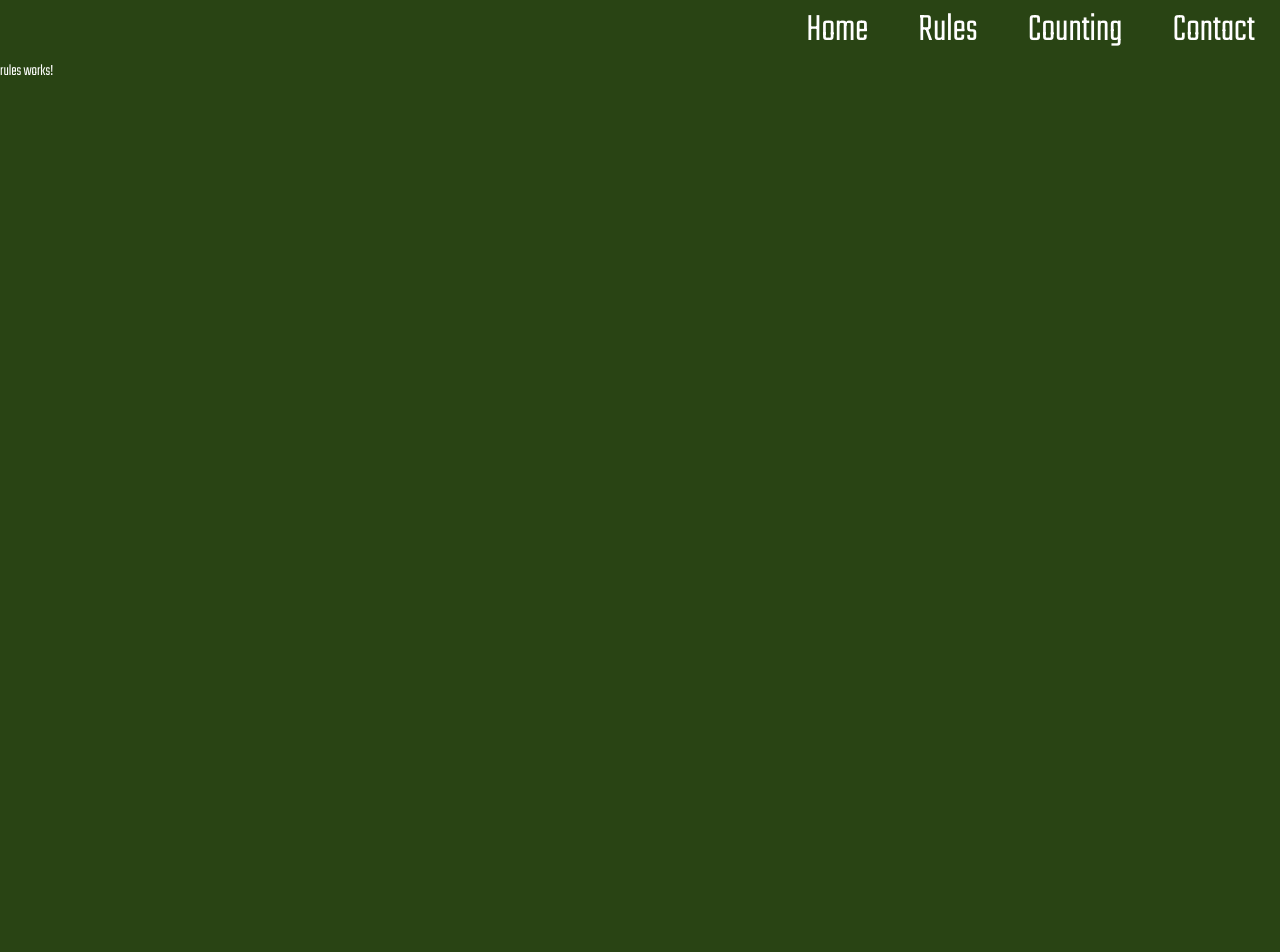
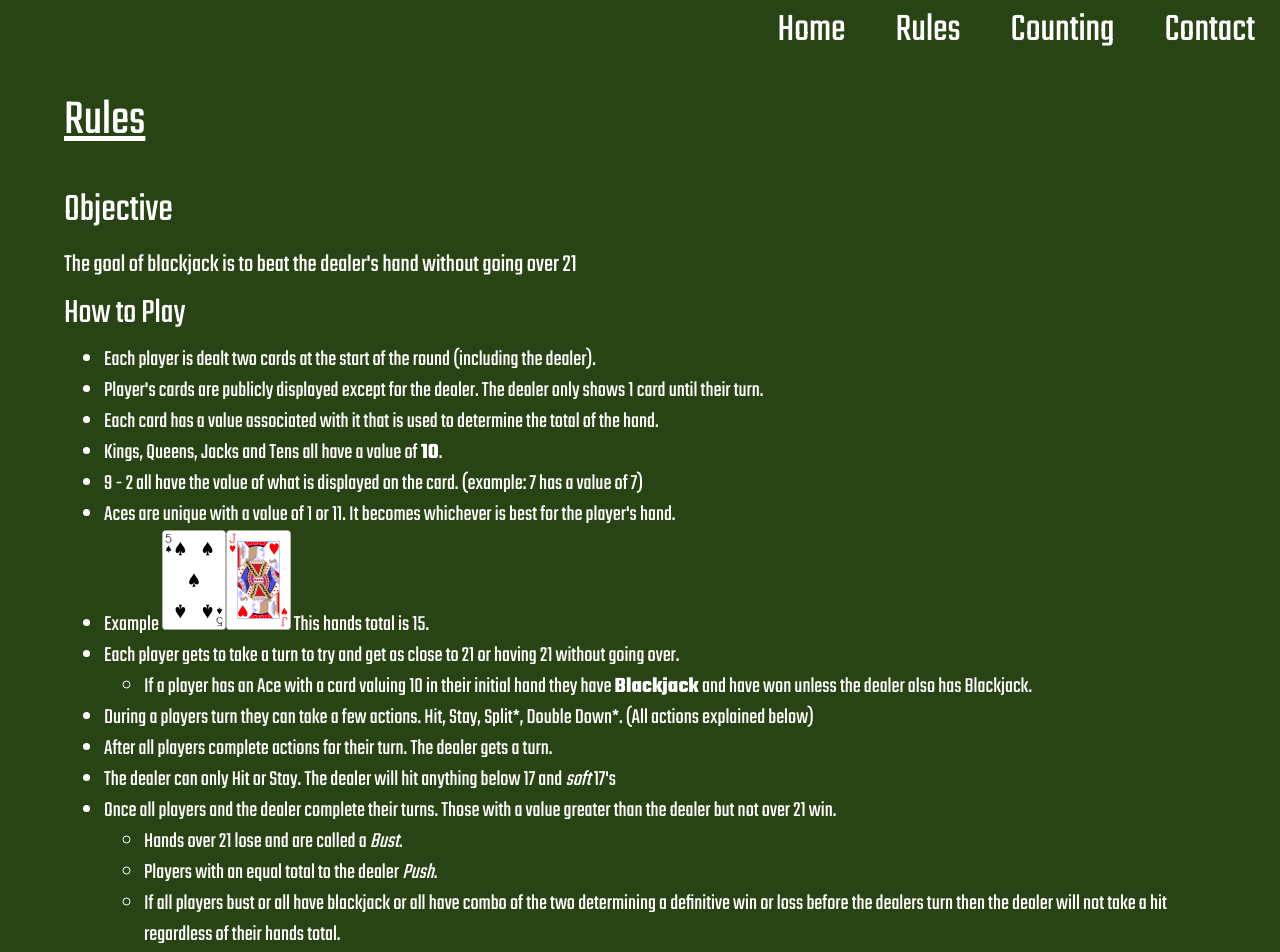
Before and after one commit to ElijahAdams/truecount21, an Angular app: page /rules in a window 1280 px wide. Shown: the top 952 px of the page. Before the commit the page ends 800 px from the top, so only its background shows below. Built offline with nearby package versions, Linux system fonts and the light colour scheme.

Commit message:
adding some rule information

```diff
--- a/src/app/contact/contact.component.html
+++ b/src/app/contact/contact.component.html
@@ -1 +1,5 @@
-<p>contact works!</p>
+<div class="contactContainer">
+  <div class="contactWrapper">
+    <h1>Contact</h1>
+  </div>
+</div>
--- a/src/app/contact/contact.component.scss
+++ b/src/app/contact/contact.component.scss
@@ -0,0 +1,8 @@
+.contactContainer {
+  display: flex;
+  justify-content: center;
+  width: 100%;
+}
+.contactWrapper {
+  width: 90%;
+}
--- a/src/app/counting/counting.component.html
+++ b/src/app/counting/counting.component.html
@@ -1 +1,6 @@
-<p>counting works!</p>
+<div class="countContainer">
+  <div class="countWrapper">
+    <h1>Counting</h1>
+    <p></p>
+  </div>
+</div>
--- a/src/app/counting/counting.component.scss
+++ b/src/app/counting/counting.component.scss
@@ -0,0 +1,8 @@
+.countContainer {
+  display: flex;
+  justify-content: center;
+  width: 100%;
+}
+.countWrapper {
+  width: 90%;
+}
--- a/src/app/home/home.component.html
+++ b/src/app/home/home.component.html
@@ -1,7 +1,7 @@
 <div class="grid-container">
   <div class="dealInfo">
     <div class="cardData">
-      <div *ngIf="!isMobile" class="addPlayersContainer" >
+      <div class="addPlayersContainer" >
         <button class="playerAddButton" [disabled]="hasStarted || players.length === 1" mat-mini-fab (click)="subtractPlayers()">
           -
         </button>
@@ -17,6 +17,7 @@
       </div>
     </div>
     <div class="dealButtonContainer">
+      <span style="font-size: 22px">Learn to count cards in BlackJack</span>
       <button [disabled]="hasStarted" class="dealButton" (click)="startRound()">Deal</button>
     </div>
     <div  class="countData">
--- a/src/app/home/home.component.scss
+++ b/src/app/home/home.component.scss
@@ -180,7 +180,7 @@ app-playing-hand {
 }
 @media(max-width: 1005px) {
   .dealButtonContainer {
-    height: 50px;
+    height: 80px;
   }
   .dealInfo {
     margin-bottom: 0px;
--- a/src/app/rules/rules.component.html
+++ b/src/app/rules/rules.component.html
@@ -1 +1,75 @@
-<p>rules works!</p>
+<div class="ruleContainer">
+  <div class="ruleWrapper">
+    <h1>Rules</h1>
+    <h3>Objective</h3>
+    <p>The goal of blackjack is to beat the dealer's hand without going over 21</p>
+
+    <h4>How to Play</h4>
+    <ul>
+      <li>Each player is dealt two cards at the start of the round (including the dealer).</li>
+      <li>Player's cards are publicly displayed except for the dealer. The dealer only shows 1 card until their turn.</li>
+      <li>Each card has a value associated with it that is used to determine the total of the hand.</li>
+      <li>Kings, Queens, Jacks and Tens all have a value of <b>10</b>.</li>
+      <li>9 - 2 all have the value of what is displayed on the card. (example: 7 has a value of 7)</li>
+      <li>Aces are unique with a value of 1 or 11. It becomes whichever is best for the player's hand.</li>
+      <li>
+        Example
+        <img class="cardImg" src="../../assets/cards/5spades.svg">
+        <img class="cardImg" src="../../assets/cards/Jhearts.svg">
+        This hands total is 15.
+      </li>
+      <li>Each player gets to take a turn to try and get as close to 21 or having 21 without going over.
+        <ul>
+          <li>If a player has an Ace with a card valuing 10 in their initial hand they have <b>Blackjack</b>
+            and have won unless the dealer also has Blackjack.</li>
+        </ul>
+      </li>
+      <li>During a players turn they can take a few actions. Hit, Stay, Split*, Double Down*. (All actions explained below)</li>
+      <li>After all players complete actions for their turn. The dealer gets a turn.</li>
+      <li>The dealer can only Hit or Stay. The dealer will hit anything below 17 and <i>soft</i> 17's</li>
+      <li>Once all players and the dealer complete their turns. Those with a value greater than the dealer but not over 21 win.
+        <ul>
+          <li>Hands over 21 lose and are called a <i>Bust</i>.</li>
+          <li>Players with an equal total to the dealer <i>Push</i>.</li>
+          <li>If all players bust or all have blackjack or all have combo of the two determining a definitive win or loss before the dealers turn then
+            the dealer will not take a hit regardless of their hands total.</li>
+          <li>If the dealer has blackjack on the initial deal the round is over an winners will be determined immediately.</li>
+        </ul>
+      </li>
+    </ul>
+
+    <h5>Player Actions</h5>
+    <ul>
+      <li>Hit: player receives another card from the <i>Shoe</i></li>
+      <li>Stay: player has completed their turn on that hand </li>
+      <li>Split*: player must have the same card for booth initial cards to be able to split.
+        When splitting the player's hand becomes two hands each hand will have one of the original
+        split cards and get a new card from the shoe. The player then plays out both hands.
+        <ul>
+          <li>Split Aces only get one new card from the shoe. Split aces cannot be hit again.</li>
+        </ul>
+      </li>
+      <li>DoubleDown*: player must have an initial hand totaling to 10 or 11. (This is not a rule across all casinos)
+        When a player doubles down they increase their bet by equal or lesser value of the original bet and they
+        only receive one hit card which completes their turn. </li>
+    </ul>
+
+    <h3>Things Worth Mentioning</h3>
+    <ul>
+      <li>There are 52 cards in a deck. 4 cards of each value. 2, 3, 4, 5, 6, 7, 8, 9, 10, Jack, Queen, King, Ace</li>
+      <li>Most Casinos play BlackJack with 6 decks of cards so that is true for this platform</li>
+      <li></li>
+    </ul>
+
+
+    <h3>Glossory</h3>
+    <ul>
+      <li>Soft: A hand with an ace valued as 11 is called "soft", meaning that
+        the hand will not bust by taking an additional card. </li>
+      <li>Shoe: A physical card holder utilized in Casinos to hold cards to pull from to deal to players.</li>
+      <li>Bust: When a players hand is over 21. </li>
+      <li>Push: When the players hand total is equal to the dealers hand total.</li>
+    </ul>
+    <h3>Now that you know all of this go <a href="home">play</a> or learn how to <a href="/counting">count</a></h3>
+  </div>
+</div>
--- a/src/app/rules/rules.component.scss
+++ b/src/app/rules/rules.component.scss
@@ -0,0 +1,69 @@
+.ruleContainer {
+  display: flex;
+  justify-content: center;
+  width: 100%;
+  h1 {
+    font-size: 50px;
+    text-decoration: underline;
+    margin: 25px 0;
+  }
+  h3 {
+    font-size: 40px;
+    margin: 8px 0;
+  }
+  h4 {
+    font-size: 35px;
+    margin: 5px 0;
+  }
+  h5 {
+    font-size: 30px;
+    margin: 5px 0;
+  }
+  p {
+    font-size: 25px;
+  }
+  ul {
+    margin: 0;
+  }
+  li {
+    font-size: 22px;
+  }
+}
+.ruleWrapper {
+  width: 90%;
+}
+
+@media (max-width: 1000px) {
+  .ruleContainer {
+    display: flex;
+    justify-content: center;
+    width: 100%;
+    h1 {
+      font-size: 40px;
+      text-decoration: underline;
+      margin: 15px 0;
+      font-weight: normal;
+    }
+    h3 {
+      font-size: 30px;
+      margin: 8px 0;
+    }
+    h4 {
+      font-size: 25px;
+      margin: 5px 0;
+    }
+    h5 {
+      font-size: 22px;
+      margin: 5px 0;
+    }
+    p {
+      font-size: 20px;
+    }
+    ul {
+      margin: 0;
+    }
+    li {
+      font-size: 18px;
+    }
+  }
+}
--- a/src/styles.scss
+++ b/src/styles.scss
@@ -1,5 +1,5 @@
 /* You can add global styles to this file, and also import other style files */
-@import url('https://fonts.googleapis.com/css2?family=Teko:wght@300&display=swap');
+@import url('https://fonts.googleapis.com/css2?family=Teko:wght@300;400;500;600;700&display=swap');
 :root {
   --futureHeight: 0;
   --pastHeight: 0;
@@ -44,3 +44,11 @@ button {
 }
 //html, body { height: 100%; }
 //body { margin: 0; font-family: Roboto, "Helvetica Neue", sans-serif; }
+
+h1, h2, h3, h4, h5, p {
+  font-weight: normal;
+}
+
+.cardImg {
+  height: 100px;
+}
```
